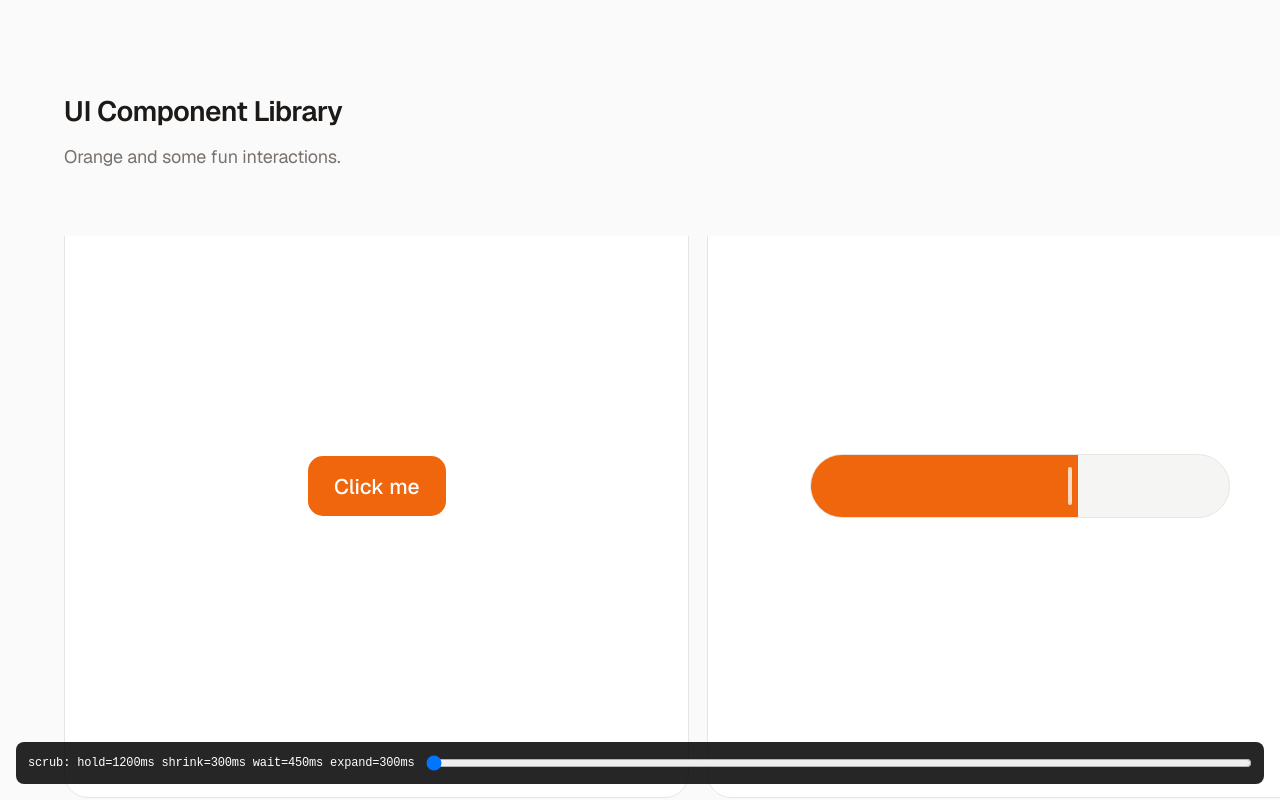
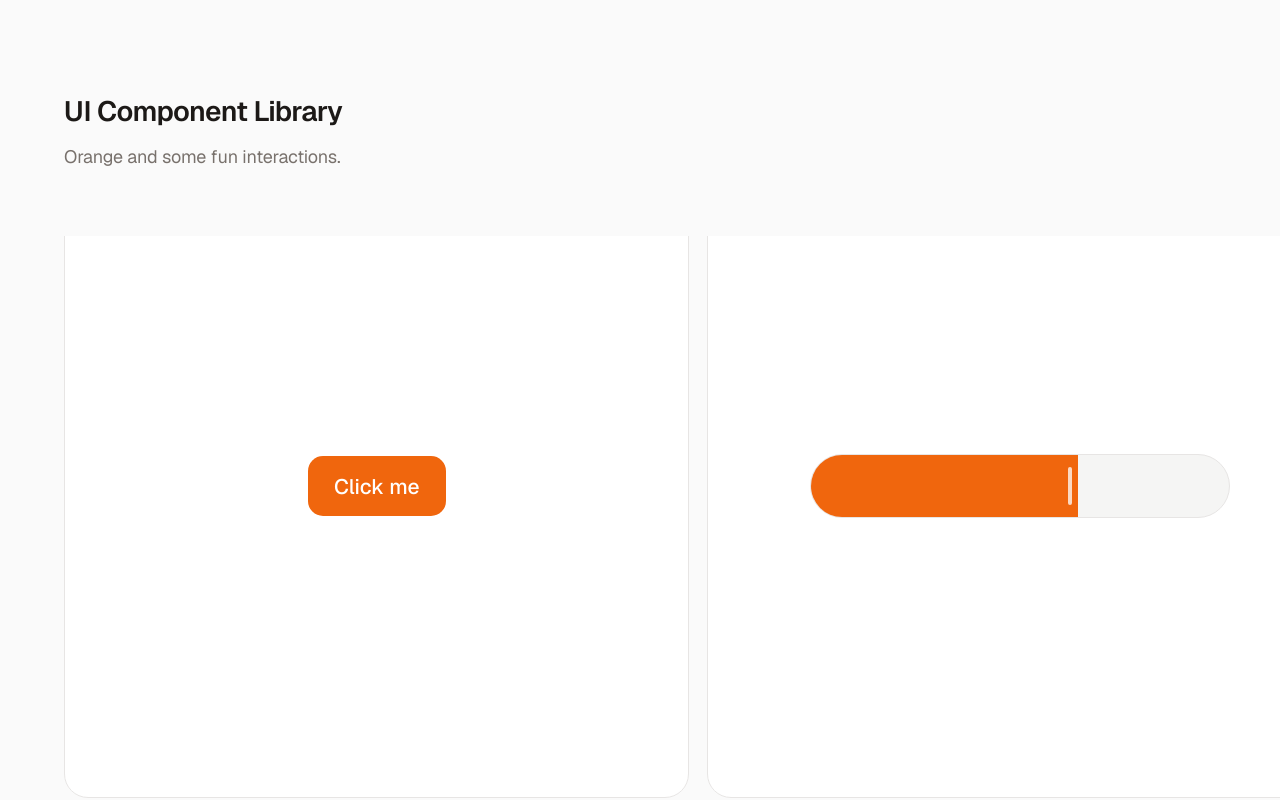
Before and after one commit to deepp2905/ui-library, a Next.js app: page / in a window 1280 px wide. Built offline with nearby package versions, Linux system fonts and the light colour scheme.

Commit message:
hold to delete - fine tuning

```diff
--- a/src/components/HoldToDelete.tsx
+++ b/src/components/HoldToDelete.tsx
@@ -24,17 +24,16 @@ export interface HoldToDeleteProps {
   className?: string;
 }
 
-const SHRINK_MS = 300; // scale down to nothing
-const INVISIBLE_WAIT_MS = 450; // time the button stays invisible
-const EXPAND_MS = 300; // fade back to full size
-
-/* TEMP: scrub-debug UI for fine-tuning the animation. Set to false to
-   restore normal hold-to-trigger behavior. */
-const SCRUB_DEBUG = true;
+const SHRINK_MS = 200; // scale down to nothing
+const INVISIBLE_WAIT_MS = 1000; // time the button stays invisible
 
 /* Reverse (release-early) animation duration. Independent of hold
    duration so a release always feels snappy regardless of fill speed. */
 const REVERSE_MS = 220;
+
+/* Chards: independent of the shrink/expand timings. */
+const CHARDS_DELAY_MS = 150; // wait after shrink starts before launching
+const CHARDS_DURATION_MS = 900; // how long each chard's fly-out animation lasts
 
 /* Cubic-bezier ease-out: fast start, slow finish. The fill bar accelerates
    in then eases into completion — and because the animation's own end is
@@ -72,7 +71,7 @@ const makeShards = (): Shard[] => {
 export function HoldToDelete({
   children = 'Hold to delete',
   onConfirm,
-  holdMs = 1200,
+  holdMs = 900,
   className,
 }: HoldToDeleteProps) {
   const progress = useMotionValue(0);
@@ -108,21 +107,26 @@ export function HoldToDelete({
     onConfirm?.();
     setSequenceActive(true);
 
-    /* Spawn the confetti burst at the same instant the shrink begins. */
-    const id = burstIdRef.current++;
-    setBursts((prev) => [...prev, { id, shards: makeShards() }]);
+    /* Spawn the confetti burst after a delay so the chards launch as
+       the button is mid-dissolve, not at the start. */
+    setTimeout(() => {
+      const id = burstIdRef.current++;
+      setBursts((prev) => [...prev, { id, shards: makeShards() }]);
+    }, CHARDS_DELAY_MS);
 
-    /* 1. Scale down to 1%, fade opacity to 0, blur to 3px — all over
-       the full shrink duration. Blur adds a dissolving/evaporating
-       feel that pairs naturally with a delete action. */
+    /* 1. Shrink with anticipation: scale briefly grows past 1 (wind-up)
+       then plunges to 0.01. Opacity fades to 0 and blur grows to 5px
+       linearly across the full duration. */
     await controls.start({
       scale: [1, 0.01],
       opacity: 0,
-      filter: 'blur(5px)',
       transition: {
-        type: 'spring',
+        // Slow wind-up, fast crash: first control point pulls the
+        // curve into a slow rise above 1 (scale grows past from-value),
+        // second control point yanks it sharply down to target in the
+        // back end. Lingers at the top, then plunges.
+        ease: [1, -0.2, 0.9, 1],
         duration: SHRINK_MS / 1000,
-        bounce: 0.25,
       },
     });
     /* Reset the fill while the button is invisible so the reappear
@@ -130,29 +134,13 @@ export function HoldToDelete({
     progress.set(0);
     // 2. Hold at invisible briefly.
     await new Promise((r) => setTimeout(r, INVISIBLE_WAIT_MS));
-    /* 3. Expand scale back to 1; fade opacity in over the first
-       quarter so the button doesn't pop in invisibly. Plain tween on
-       scale (not spring) so there's no possibility of overshoot — a
-       0.01 → 1 jump under spring physics overshoots even with
-       bounce: 0 because the duration is interpreted as settle time. */
+    /* 3. Expand back to scale 1, opacity 1, blur 0 — with a bouncy
+       spring so the button pops back into existence. */
     await controls.start({
       scale: 1,
       opacity: 1,
       filter: 'blur(0px)',
-      transition: {
-        scale: {
-          duration: EXPAND_MS / 1000,
-          ease: FILL_EASE,
-        },
-        opacity: {
-          duration: EXPAND_MS / 1000,
-          ease: FILL_EASE,
-        },
-        filter: {
-          duration: EXPAND_MS / 1000,
-          ease: FILL_EASE,
-        },
-      },
+      transition: { ...springSnappy, damping: 48 },
     });
     completedRef.current = false;
     setSequenceActive(false);
@@ -189,63 +177,6 @@ export function HoldToDelete({
 
   useEffect(() => () => stopProgressAnim(), []);
 
-  /* --- Scrub debug ---
-     Maps a normalized 0..1 slider position to the visual state at the
-     corresponding moment in the full timeline (fill → shrink → wait →
-     expand). Bypasses the async sequence — applies state directly via
-     controls.set and progress.set. Shards spawn the first time the
-     scrub crosses the shrink-start threshold; they animate in real
-     time from there (can't be scrubbed retroactively). */
-  const scrubBurstFiredRef = useRef(false);
-  const TOTAL_MS = holdMs + SHRINK_MS + INVISIBLE_WAIT_MS + EXPAND_MS;
-  const scrubTo = (norm: number) => {
-    const t = norm * TOTAL_MS;
-    // Phase 1: fill (0 .. holdMs)
-    if (t <= holdMs) {
-      progress.set(t / holdMs);
-      controls.set({ scale: 1, opacity: 1, filter: 'blur(0px)' });
-      // Clear any leftover shards from a previous scrub past this point.
-      if (scrubBurstFiredRef.current) {
-        setBursts([]);
-        scrubBurstFiredRef.current = false;
-      }
-      return;
-    }
-    // Spawn burst the moment we cross into the shrink phase.
-    if (!scrubBurstFiredRef.current) {
-      scrubBurstFiredRef.current = true;
-      const id = burstIdRef.current++;
-      setBursts([{ id, shards: makeShards() }]);
-    }
-    // Phase 2: shrink (holdMs .. holdMs + SHRINK_MS)
-    if (t <= holdMs + SHRINK_MS) {
-      const p = (t - holdMs) / SHRINK_MS;
-      // Same shrink curve: scale 1→0.01, opacity 1→0, blur 0→5px.
-      progress.set(1);
-      controls.set({
-        scale: 1 - p * (1 - 0.01),
-        opacity: 1 - p,
-        filter: `blur(${p * 5}px)`,
-      });
-      return;
-    }
-    // Phase 3: invisible wait (constant invisible state)
-    if (t <= holdMs + SHRINK_MS + INVISIBLE_WAIT_MS) {
-      progress.set(0);
-      controls.set({ scale: 0.01, opacity: 0, filter: 'blur(5px)' });
-      return;
-    }
-    // Phase 4: expand (back to scale 1, opacity 1, blur 0)
-    const p =
-      (t - holdMs - SHRINK_MS - INVISIBLE_WAIT_MS) / EXPAND_MS;
-    progress.set(0);
-    controls.set({
-      scale: 0.01 + p * (1 - 0.01),
-      opacity: p,
-      filter: `blur(${(1 - p) * 5}px)`,
-    });
-  };
-
   return (
     <span className={styles.shell}>
       <span className={styles.confettiLayer} aria-hidden>
@@ -275,11 +206,7 @@ export function HoldToDelete({
             ? undefined
             : {
                 scale: 0.96,
-                /* High damping (32 = springSnappy default) so the press
-                   settles to 0.96 without oscillating past it. damping=16
-                   was bouncy and visibly oscillated when the gesture
-                   re-engaged after the delete sequence. */
-                transition: springSnappy,
+                transition: { ...springSnappy, damping: 16 },
               }
         }
       >
@@ -300,39 +227,6 @@ export function HoldToDelete({
           </span>
         </motion.button>
       </motion.span>
-      {SCRUB_DEBUG && (
-        <div
-          style={{
-            position: 'fixed',
-            left: 16,
-            right: 16,
-            bottom: 16,
-            zIndex: 9999,
-            padding: 12,
-            background: 'rgba(0,0,0,0.85)',
-            color: '#fff',
-            fontFamily: 'monospace',
-            fontSize: 12,
-            borderRadius: 8,
-            display: 'flex',
-            gap: 12,
-            alignItems: 'center',
-          }}
-        >
-          <span style={{ whiteSpace: 'nowrap' }}>
-            scrub: hold={holdMs}ms shrink={SHRINK_MS}ms wait=
-            {INVISIBLE_WAIT_MS}ms expand={EXPAND_MS}ms
-          </span>
-          <input
-            type="range"
-            min={0}
-            max={1000}
-            defaultValue={0}
-            style={{ flex: 1 }}
-            onChange={(e) => scrubTo(Number(e.target.value) / 1000)}
-          />
-        </div>
-      )}
     </span>
   );
 }
@@ -352,7 +246,10 @@ function Burst({ shards, onDone }: { shards: Shard[]; onDone: () => void }) {
             style={{ width: s.w, height: s.h }}
             initial={{ x: cx, y: cy, opacity: 1, rotate: 0, scale: 0.6 }}
             animate={{ x, y, opacity: 0, rotate: s.rotation, scale: 1 }}
-            transition={{ duration: 0.6, ease: [0.22, 1, 0.36, 1] }}
+            transition={{
+              duration: CHARDS_DURATION_MS / 1000,
+              ease: [0.22, 1, 0.36, 1],
+            }}
             onAnimationComplete={i === 0 ? onDone : undefined}
           />
         );
```
